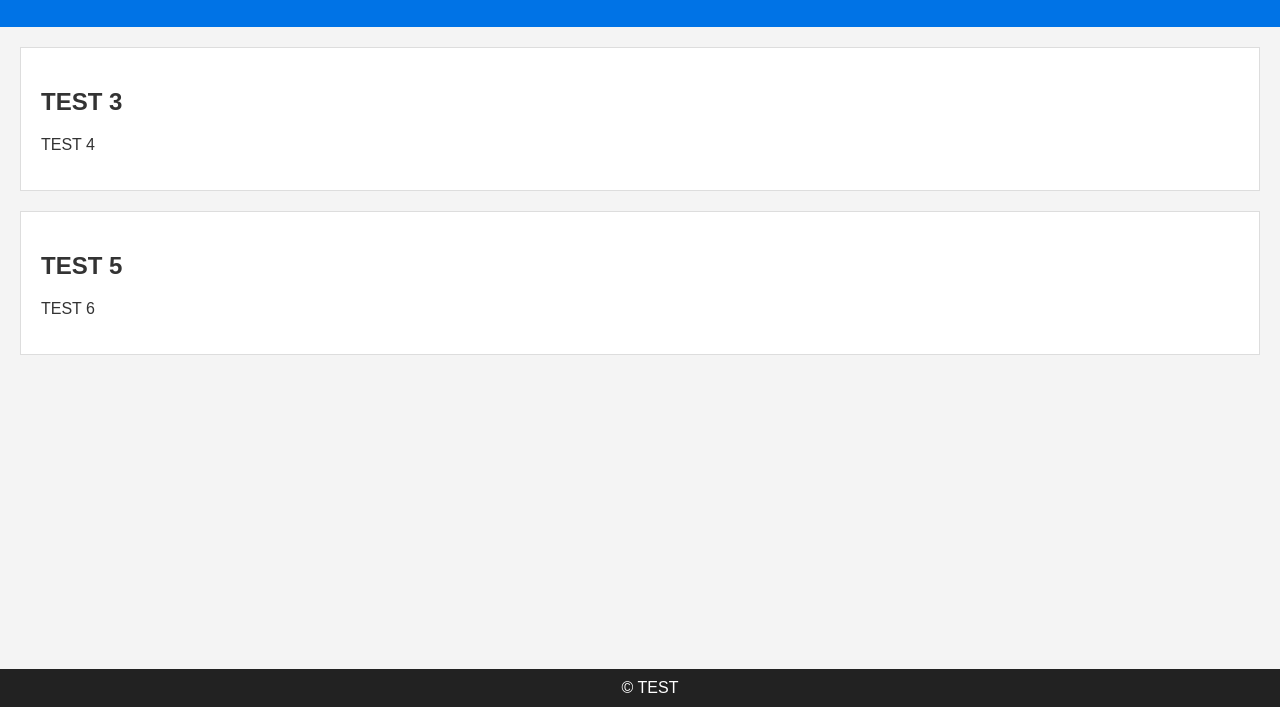
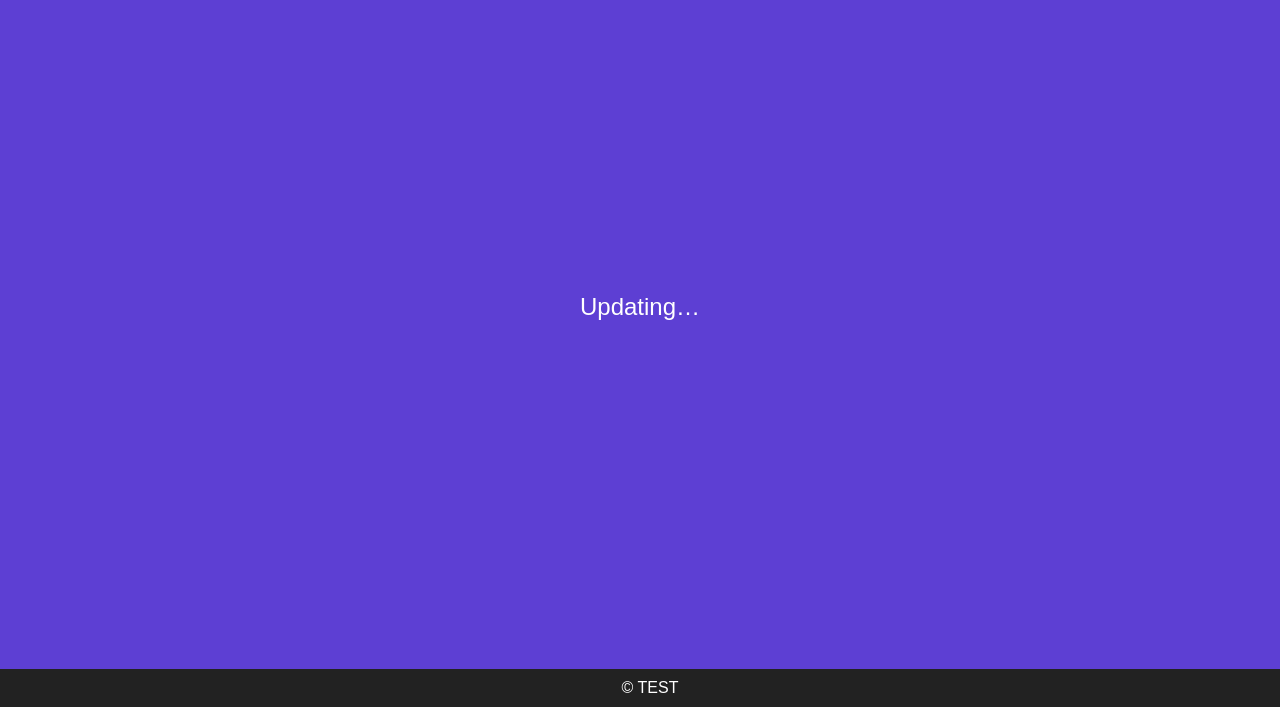
Before and after one commit to kaanbuyuksahin/web, a plain HTML site: page index.html in a window 1280 px wide. Shown: the part 93-800 px from the top of the page. Drawn offline with Linux system fonts and the light colour scheme.

Commit message:
Update index.html

```diff
--- a/index.html
+++ b/index.html
@@ -33,9 +33,23 @@
             bottom: 0;
             width: 100%;
         }
+        #updating {
+            position: fixed;
+            width: 100%;
+            height: 100%;
+            background-color: #5D3FD3;
+            color: white;
+            display: flex;
+            justify-content: center;
+            align-items: center;
+            font-size: 24px;
+            top: 0;
+            left: 0;
+        }
     </style>
 </head>
 <body>
+    <div id="updating">Updating…</div>
     <header>
         <h1>TEST 2</h1>
     </header>
```
